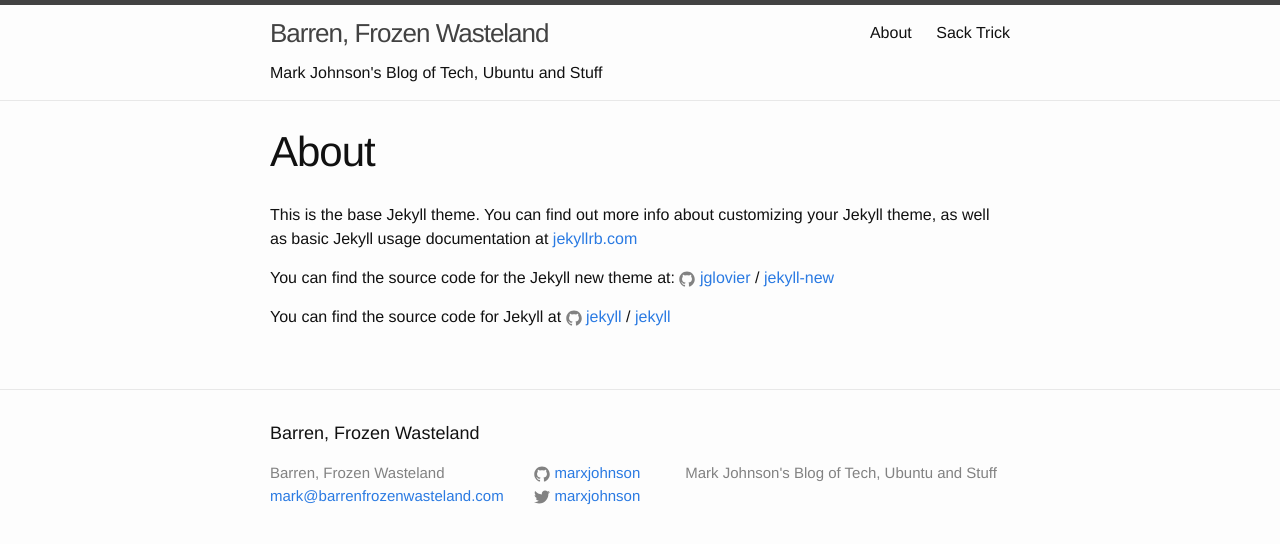
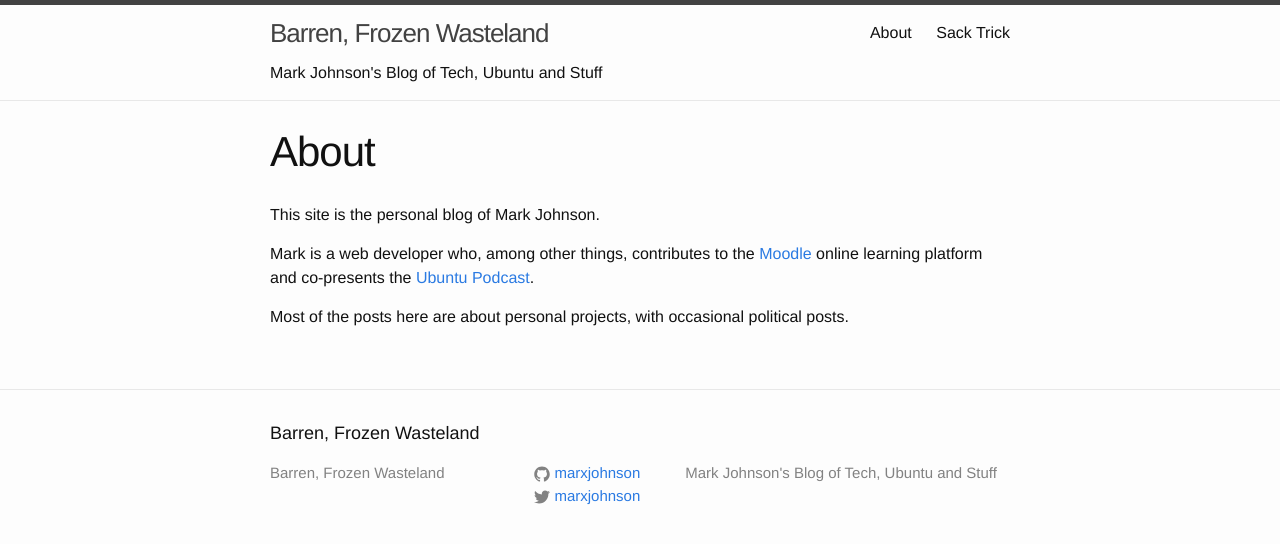
Before and after one commit to marxjohnson/bfwl, a Jekyll site: the page built from about.md, in a window 1280 px wide. Shown: the top 544 px of the page. Built offline with Jekyll 4.4.1, drawn with Linux system fonts in a browser that asks for light colours.

Commit message:
Remove email and update about page

```diff
--- a/_includes/footer.html
+++ b/_includes/footer.html
@@ -8,7 +8,6 @@
       <div class="footer-col footer-col-1">
         <ul class="contact-list">
           <li>{{ site.title }}</li>
-          <li><a href="mailto:{{ site.email }}">{{ site.email }}</a></li>
         </ul>
       </div>
 
--- a/about.md
+++ b/about.md
@@ -4,12 +4,8 @@
 permalink: /about/
 ---
 
-This is the base Jekyll theme. You can find out more info about customizing your Jekyll theme, as well as basic Jekyll usage documentation at [jekyllrb.com](http://jekyllrb.com/)
+This site is the personal blog of Mark Johnson.
 
-You can find the source code for the Jekyll new theme at:
-{% include icon-github.html username="jglovier" %} /
-[jekyll-new](https://github.com/jglovier/jekyll-new)
+Mark is a web developer who, among other things, contributes to the [Moodle](https://moodle.org) online learning platform and co-presents the [Ubuntu Podcast](https://ubuntupodcast.org).
 
-You can find the source code for Jekyll at
-{% include icon-github.html username="jekyll" %} /
-[jekyll](https://github.com/jekyll/jekyll)
+Most of the posts here are about personal projects, with occasional political posts.
```
